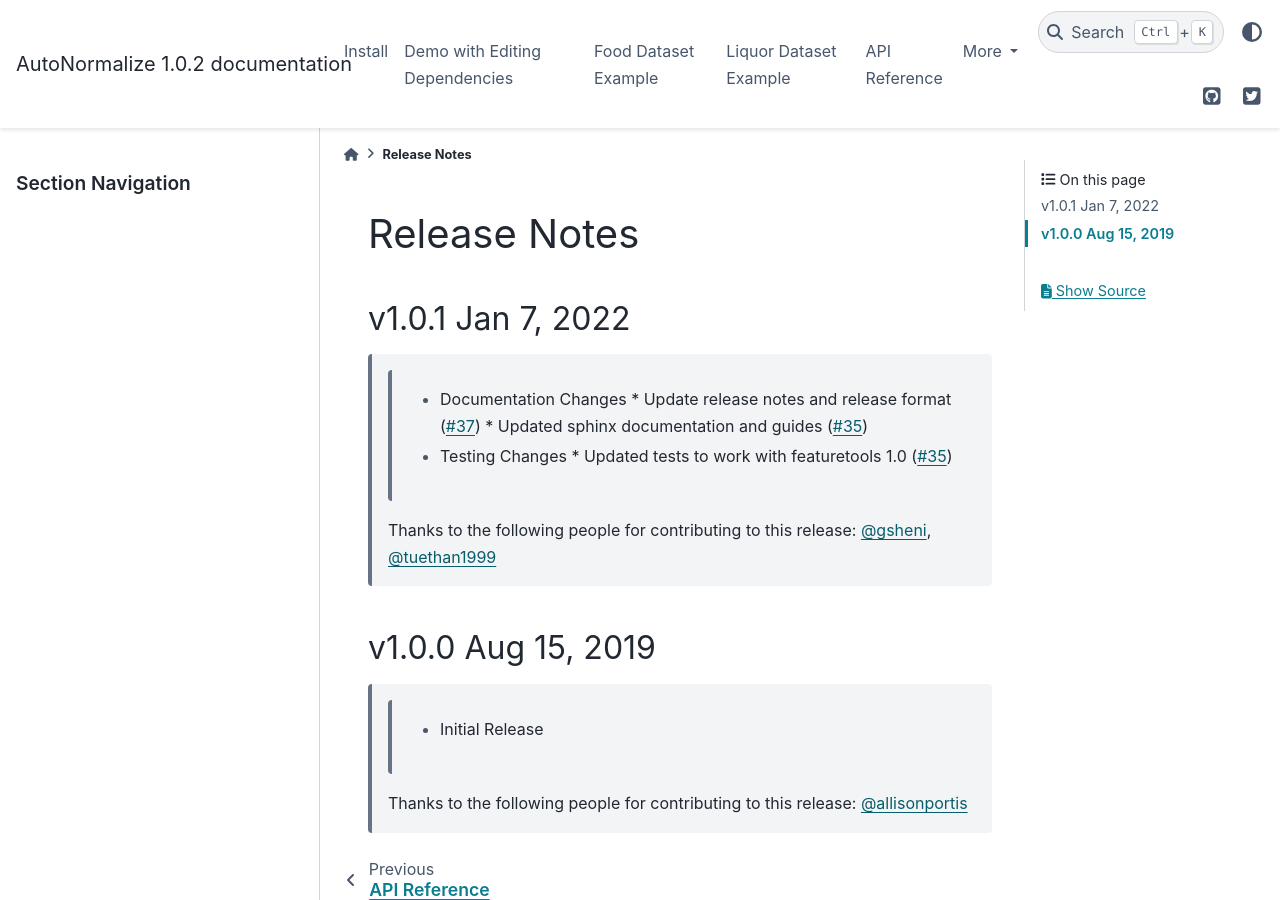
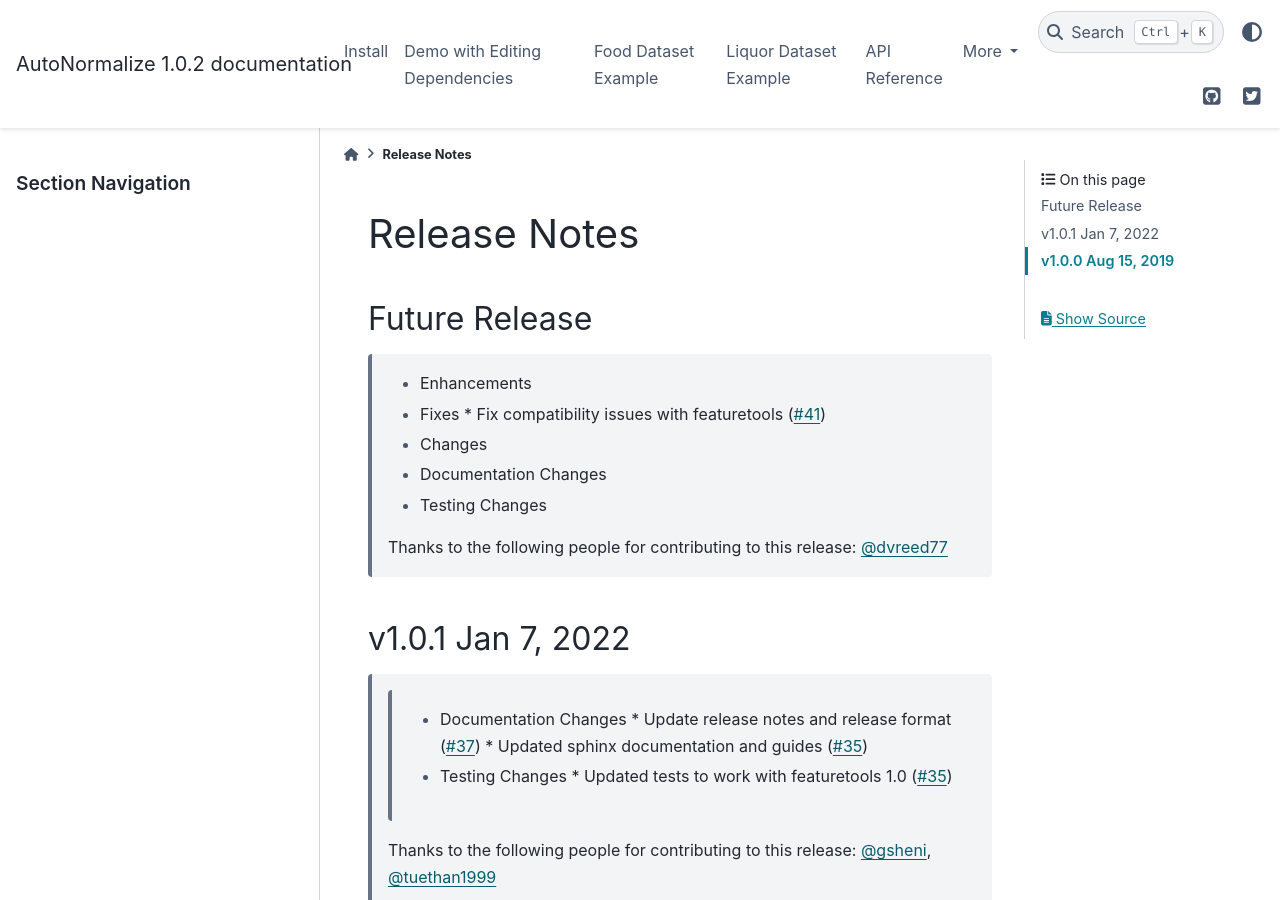
Before and after one commit to alteryx/autonormalize, a Sphinx documentation site: the page built from docs/source/release_notes.rst, in a window 1280 px wide and 900 px high. Built offline with Sphinx 7.4.7 and the PyData theme 0.15.4, drawn with Linux system fonts in a browser that asks for light colours; comment, search, counter and statistics services are not loaded.

Commit message:
updated release notes

```diff
--- a/docs/source/release_notes.rst
+++ b/docs/source/release_notes.rst
@@ -3,15 +3,17 @@
 Release Notes
 -------------
 
-.. Future Release
-  ==============
-    * Enhancements
-    * Fixes
-    * Changes
-    * Documentation Changes
-    * Testing Changes
+Future Release
+==============
+  * Enhancements
+  * Fixes
+    * Fix compatibility issues with featuretools (:pr:`41`)
+  * Changes
+  * Documentation Changes
+  * Testing Changes
 
-.. Thanks to the following people for contributing to this release:
+  Thanks to the following people for contributing to this release:
+  :user:`dvreed77`
 
 v1.0.1 Jan 7, 2022
 ==================
```
